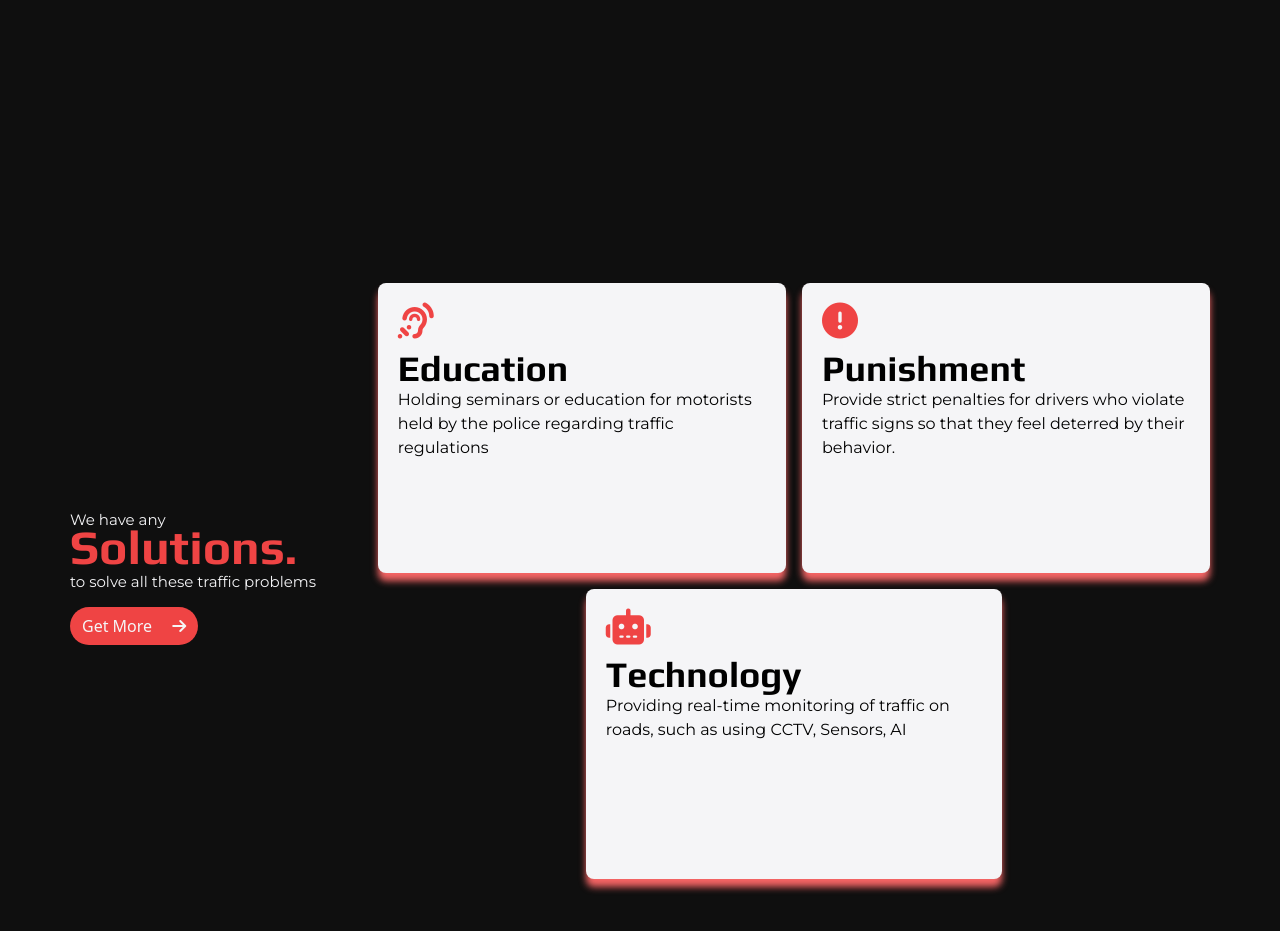
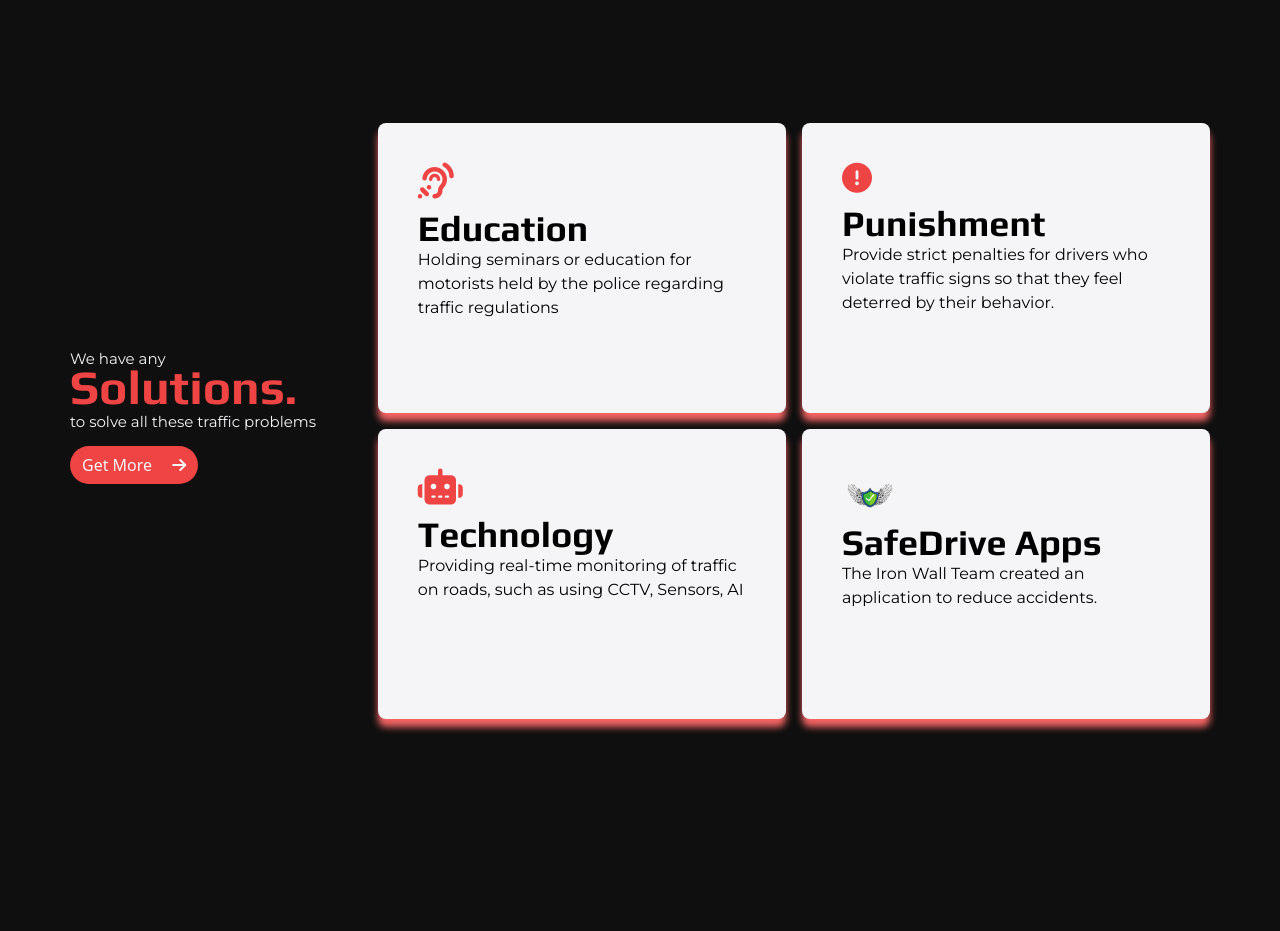
Before and after one commit to Adiptra/SafeDrive, a website: page index.html in a window 1280 px wide. Shown: the part 2315-3246 px from the top of the page. After the commit the page ends 3088 px from the top, so only its background shows below. Drawn offline with Linux system fonts and the light colour scheme.

Commit message:
SafeDrive

```diff
--- a/index.html
+++ b/index.html
@@ -44,8 +44,8 @@
           </li>
         </ul>
       </div>
-      <div class="hidden mobileMenu absolute top-14 w-auto">
-        <ul class="">
+      <div class="hidden mobileMenu absolute top-14 w-full">
+        <ul class="backdrop-blur-sm">
           <li>
             <a
               href="#Home"
@@ -207,7 +207,7 @@
     <!-- End Factors -->
 
     <!-- Obligation -->
-    <section id="Obligations" class="mt-16 h-[100vh]">
+    <section id="Obligations" class="mt-16 h-auto">
       <div class="spacing w-full h-full px-[70px] md:flex justify-between">
         <div class="left md:w-[60%]">
           <div class="title flex h-[50px]">
@@ -263,7 +263,7 @@
               </p>
             </div>
             <div class="w-full mt-10 md:mt-0 md:w-[30%] text-center">
-              <div class="w-full h-[45%] relative">
+              <div class="w-full h-[51%] relative">
                 <img
                   src="./src/images/sabukPengaman.jpg"
                   style="border-radius: 5px"
@@ -326,7 +326,7 @@
     <!-- End Obligations -->
 
     <!-- Solutions -->
-    <section id="Solution" class="mt-[240vh] md:mt-40 h-[150vh] md:h-[90vh]">
+    <section id="Solution" class="mt-10 md:mt-14 h-[170vh] md:h-[90vh]">
       <div class="spacing px-[70px] py-[70px] w-full h-full">
         <div class="wrapper block md:flex w-full h-full justify-between">
           <div
@@ -354,7 +354,7 @@
           <div class="right w-full md:w-[73%]">
             <div class="top md:flex w-full h-1/2 gap-4">
               <div
-                class="w-full md:w-1/2 h-full mt-10 md:mt-0 py-5 px-5 bg-[#f5f5f7] rounded-lg shadow-[0px_8px_7px_0px_#f56565]"
+                class="w-full md:w-1/2 h-full mt-10 md:mt-0 py-5 md:py-10 px-5 md:px-10 bg-[#f5f5f7] rounded-lg shadow-[0px_8px_7px_0px_#f56565]"
               >
                 <p class="">
                   <i class="fa-solid fa-ear-listen text-4xl text-red-500"></i>
@@ -366,31 +366,44 @@
                 </p>
               </div>
               <div
-                class="mt-10 md:mt-0 w-full md:w-1/2 h-full py-5 px-5 bg-[#f5f5f7] rounded-lg shadow-[0px_8px_7px_0px_#f56565]"
+                class="mt-10 md:mt-0 w-full md:w-1/2 h-full py-5 md:py-10 px-5 md:px-10 bg-[#f5f5f7] rounded-lg shadow-[0px_8px_7px_0px_#f56565]"
               >
                 <p>
                   <i
-                    class="fa-solid fa-circle-exclamation text-4xl text-red-500"
+                    class="fa-solid fa-circle-exclamation text-3xl text-red-500"
                   ></i>
                 </p>
-                <h1 class="font-PlayBd text-4xl mt-2">Punishment</h1>
+                <h1 class="font-PlayBd text-3xl md:text-4xl mt-2">
+                  Punishment
+                </h1>
                 <p class="font-MontserratRg">
                   Provide strict penalties for drivers who violate traffic signs
                   so that they feel deterred by their behavior.
                 </p>
               </div>
             </div>
-            <div class="bottom flex w-full h-full mt-4 justify-center">
+            <div class="bottom md:flex w-full h-full mt-4 gap-4">
               <div
-                class="bg-[#f5f5f7] mt-10 md:mt-0 w-full md:w-1/2 py-5 px-5 h-1/2 rounded-lg shadow-[0px_8px_7px_0px_#f56565]"
+                class="bg-[#f5f5f7] mt-10 md:mt-0 w-full md:w-1/2 py-5 md:py-10 px-5 md:px-10 h-1/2 rounded-lg shadow-[0px_8px_7px_0px_#f56565]"
               >
                 <p>
                   <i class="fa-solid fa-robot text-4xl text-red-500"></i>
                 </p>
-                <h1 class="font-PlayBd text-4xl mt-2">Technology</h1>
+                <h1 class="font-PlayBd text-3xl md:text-4xl mt-2">
+                  Technology
+                </h1>
                 <p class="font-MontserratRg">
                   Providing real-time monitoring of traffic on roads, such as
                   using CCTV, Sensors, AI
+                </p>
+              </div>
+              <div
+                class="bg-[#f5f5f7] mt-10 md:mt-0 w-full md:w-1/2 py-5 md:py-10 px-5 md:px-10 h-1/2 rounded-lg shadow-[0px_8px_7px_0px_#f56565]"
+              >
+                <img src="src/images/logo.png" class="w-14" alt="" />
+                <h1 class="font-PlayBd text-3xl md:text-4xl">SafeDrive Apps</h1>
+                <p class="font-MontserratRg">
+                  The Iron Wall Team created an application to reduce accidents.
                 </p>
               </div>
             </div>
```
Also changed, not shown: output.css, src/images/logo.png (added).
